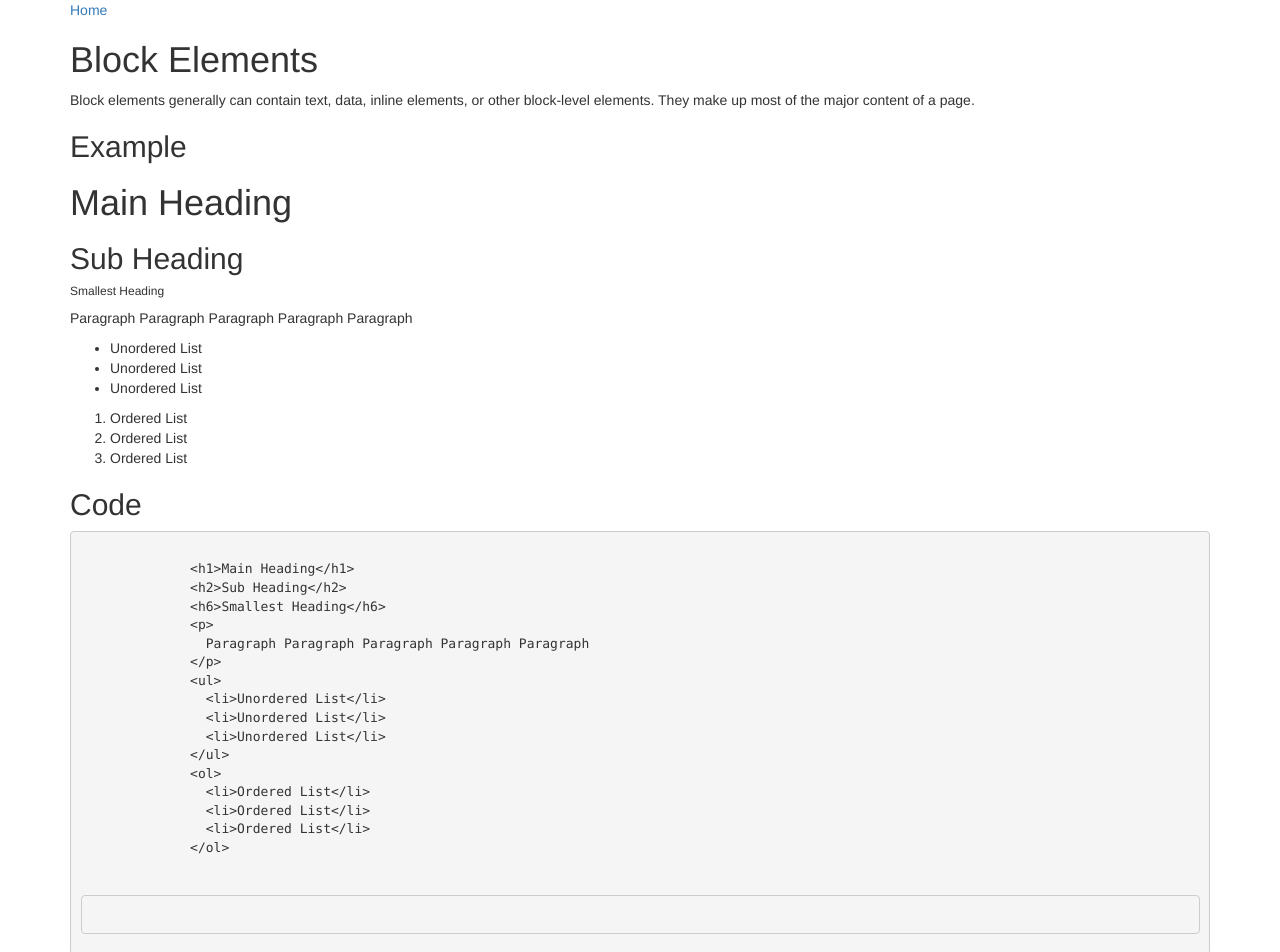
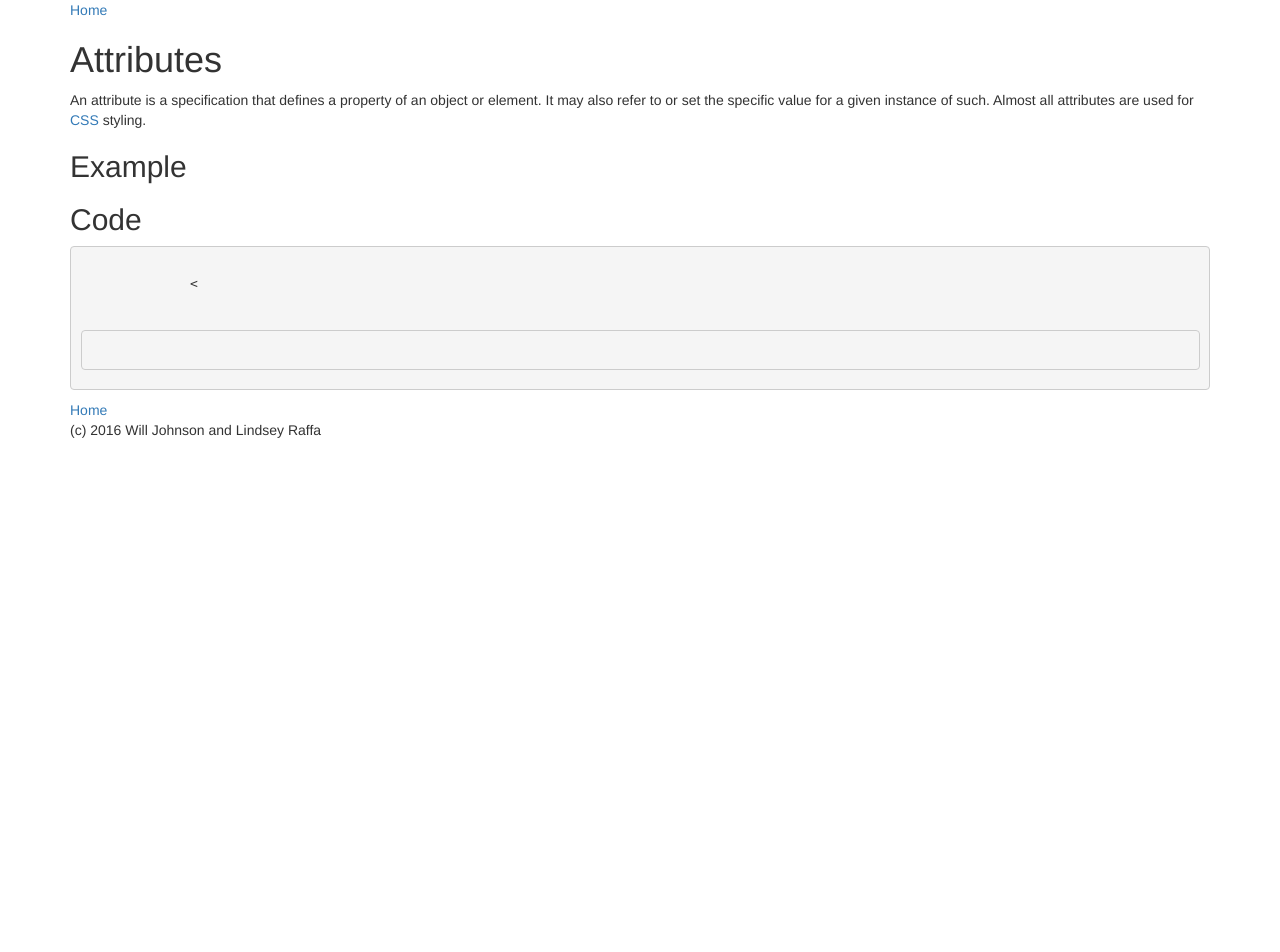
Before and after one commit to trashmoldwilliams/Intro-WikiPages, a plain HTML site: page subpages/attributes.html in a window 1280 px wide. Shown: the top 952 px of the page. After the commit the page ends 800 px from the top, so only its background shows below. Drawn offline with Linux system fonts and the light colour scheme.

```diff
--- a/subpages/attributes.html
+++ b/subpages/attributes.html
@@ -6,7 +6,7 @@
     <script src="js/script.js" type="../text/javascript"></script>
     <link href="../css/bootstrap.min.css" rel="stylesheet">
     <link href="../css/styles.css" rel="stylesheet">
-    <title>Block Elements</title>
+    <title>Code Wiki- Attributes</title>
   </head>
   <body>
     <div class="container">
@@ -14,11 +14,11 @@
         <a href="../index.html">Home</a>
       </div>
       <div class="head">
-        <h1>Block Elements</h1>
+        <h1>Attributes</h1>
       </div>
       <div id="intro">
       <p>
-        Block elements generally can contain text, data, inline elements, or other block-level elements. They make up most of the major content of a page.
+        An attribute is a specification that defines a property of an object or element. It may also refer to or set the specific value for a given instance of such. Almost all attributes are used for <a href="../subpages/css.html">CSS</a> styling.
       </p>
     </div>
       <div class="box">
@@ -26,22 +26,7 @@
           <h2>Example</h2>
         </div>
         <div>
-          <h1>Main Heading</h1>
-          <h2>Sub Heading</h2>
-          <h6>Smallest Heading</h6>
-          <p>
-            Paragraph Paragraph Paragraph Paragraph Paragraph
-          </p>
-          <ul>
-            <li>Unordered List</li>
-            <li>Unordered List</li>
-            <li>Unordered List</li>
-          </ul>
-          <ol>
-            <li>Ordered List</li>
-            <li>Ordered List</li>
-            <li> Ordered List</li>
-          </ol>
+
         </div>
       </div>
       <div class="box">
@@ -51,22 +36,7 @@
         <div>
           <pre>
             <code>
-              &lt;h1>Main Heading&lt;/h1>
-              &lt;h2>Sub Heading&lt;/h2>
-              &lt;h6>Smallest Heading&lt;/h6>
-              &lt;p>
-                Paragraph Paragraph Paragraph Paragraph Paragraph
-              &lt;/p>
-              &lt;ul>
-                &lt;li>Unordered List&lt;/li>
-                &lt;li>Unordered List&lt;/li>
-                &lt;li>Unordered List&lt;/li>
-              &lt;/ul>
-              &lt;ol>
-                &lt;li>Ordered List&lt;/li>
-                &lt;li>Ordered List&lt;/li>
-                &lt;li>Ordered List&lt;/li>
-              &lt;/ol>
+              &lt;
             </code>
           <pre>
         </div>
```
Also changed, not shown: subpages/arrays.html (+2 -2 lines), subpages/block-elements.html (+1 -1 lines), subpages/cascading-styles.html (deleted, +0 -84 lines).
